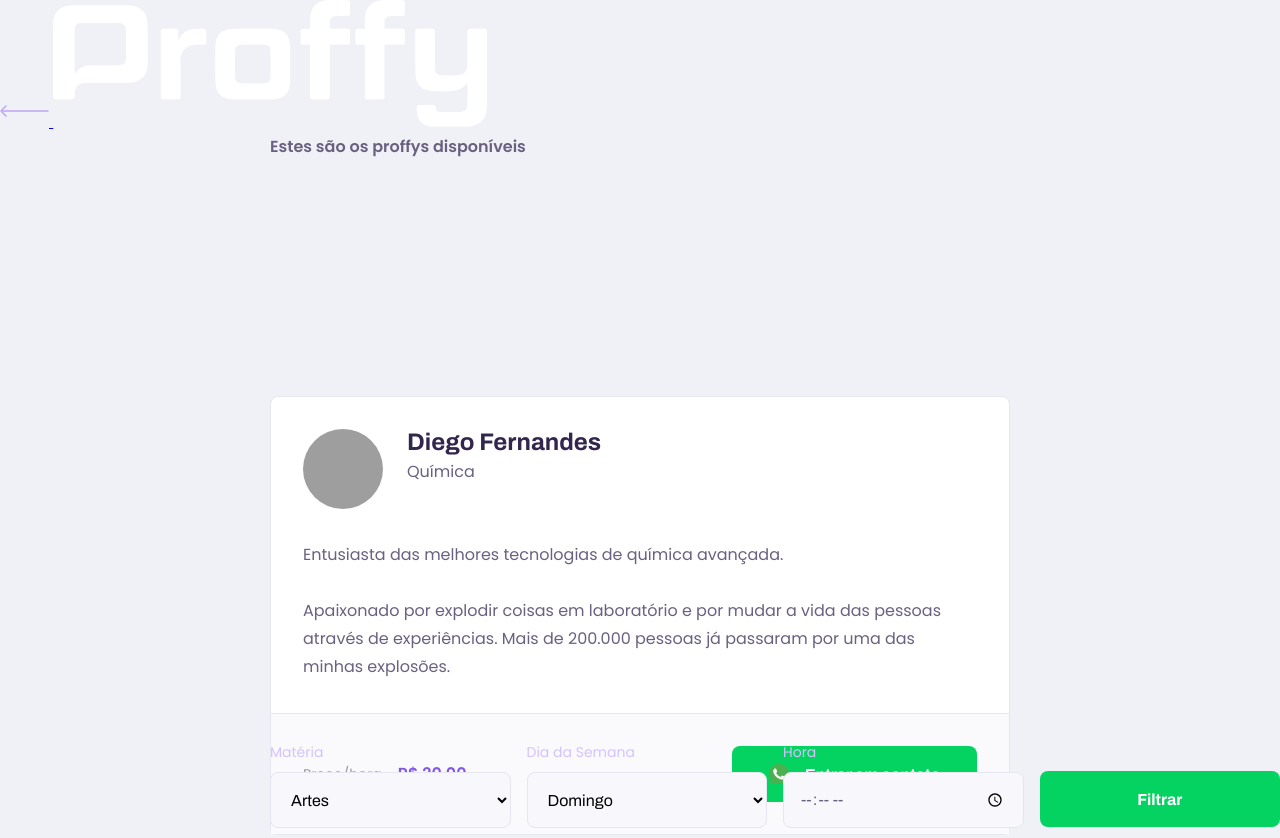
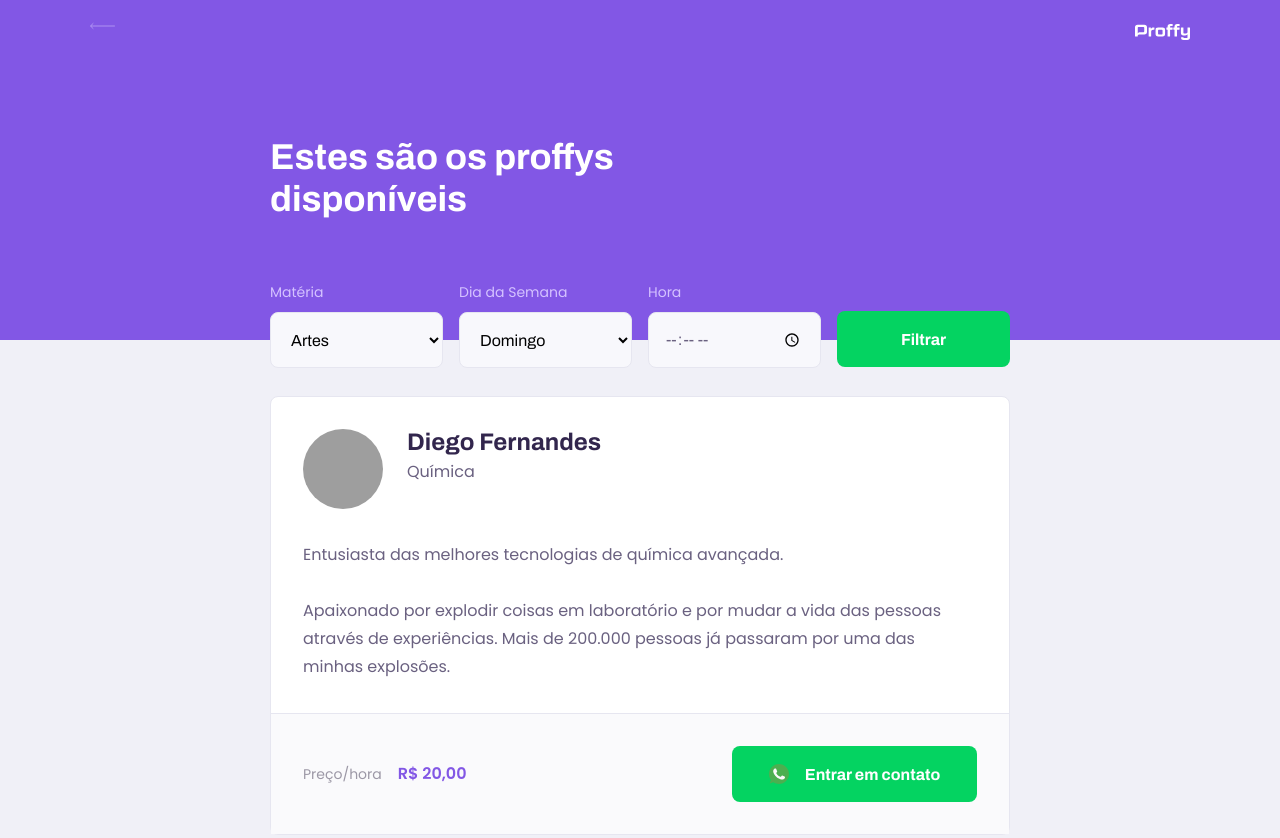
Before and after one commit to thomaztorres/proffy-study, a plain HTML site: page study.html in a window 1280 px wide. Shown: the top 838 px of the page. Drawn offline with Linux system fonts and the light colour scheme; grey boxes are pictures that could not be loaded.

Commit message:
Header.css linked

```diff
--- a/study.html
+++ b/study.html
@@ -4,6 +4,7 @@
         <meta charset="utf-8">
         <meta name="viewport" content="width=device-width, initial-scale=1.0">
         <link rel="stylesheet" href="./styles/main.css">
+        <link rel="stylesheet" href="./styles/partials/header.css">
         <link rel="stylesheet" href="./styles/partials/page-study.css">
         <link href="https://fonts.googleapis.com/css2?family=Archivo:wght@400;700&amp;family=Poppins:wght@400;600&amp;display=swap" rel="stylesheet">
         <title>Proffy | Sua plataforma de estudos online</title>
```
